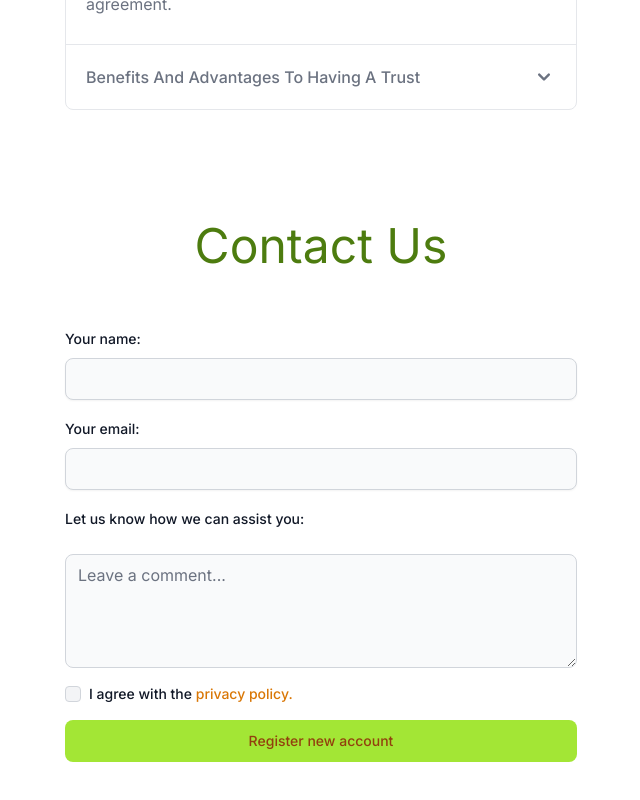
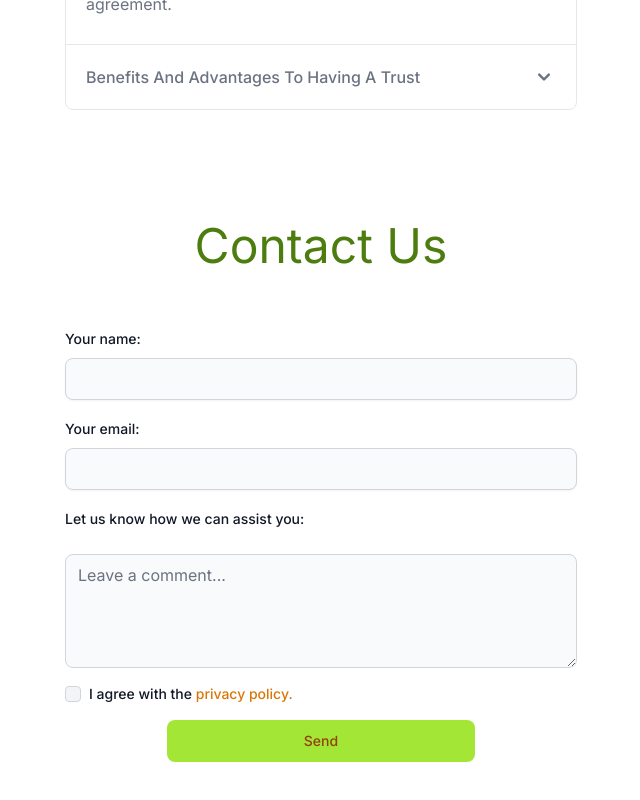
Before and after one commit to AnthonyGKruger/Mumbi-Trust-Administrators, a Next.js app: page / in a window 1280 px wide. Shown: the part 4201-5001 px from the top of the page, without its empty margins (319-959 px from the left). Built offline with nearby package versions, Linux system fonts and the light colour scheme.

Commit message:
working on styling

```diff
--- a/src/components/UI/Map.js
+++ b/src/components/UI/Map.js
@@ -4,15 +4,15 @@ const Map = () => {
 	return (
 		<>
 			<Heading content="Our Office Location:" />
-      <div className={`h-96 mx-5 my-14 xl:mx-96 lg:mx-52 md:mx-16`}>
+      <div className={`h-96 mx-5 my-14 xl:mx-96 lg:mx-52 md:mx-16 shadow`}>
         <iframe
 				src="https://www.google.com/maps/embed?pb=!1m18!1m12!1m3!1d3589.045649652699!2d28.124565999999994!3d-25.9008698!2m3!1f0!2f0!3f0!3m2!1i1024!2i768!4f13.1!3m3!1m2!1s0x1e956547e5d61ea9%3A0xc59685658397e7e4!2s70%20Markotter%20St%2C%20The%20Reeds%2C%20Centurion%2C%200061!5e0!3m2!1sen!2sza!4v1684810212658!5m2!1sen!2sza"
 				width="100%"
 				height="100%"
 				style={{border:"0"}}
-				allowfullscreen=""
+				allowFullScreen=""
 				loading="lazy"
-				referrerpolicy="no-referrer-when-downgrade"
+				referrerPolicy="no-referrer-when-downgrade"
 			></iframe>
       </div>
 
--- /dev/null
+++ b/src/pages/404.js
@@ -0,0 +1,5 @@
+const Error = () => {
+	return;
+};
+
+export default Error;
--- a/src/pages/ContactUs.js
+++ b/src/pages/ContactUs.js
@@ -2,11 +2,19 @@ import Heading from "@/components/UI/Heading";
 import { Checkbox, TextInput, Label, Button, Textarea } from "flowbite-react";
 
 const ContactUs = () => {
+
+	const onSubmitHandler = (event) => {
+		event.preventDefault();
+		console.log('handler')
+		// get validation functions working/ get new template working for emails/ get styling right/
+	}
+
+
 	return (
 		<>
 			<Heading content="Contact Us" />
 			<div className="mx-5 my-14 xl:mx-96 lg:mx-52 md:mx-16">
-				<form className="flex flex-col gap-4">
+				<form className="flex flex-col gap-4" onSubmit={onSubmitHandler}>
 					<div>
 						<div className="mb-2 block">
 							<Label htmlFor="name" value="Your name:" />
@@ -22,7 +30,10 @@ const ContactUs = () => {
 					</div>
 
 					<div className="mb-2 block">
-						<Label htmlFor="comment" value="Let us know how we can assist you:" />
+						<Label
+							htmlFor="comment"
+							value="Let us know how we can assist you:"
+						/>
 					</div>
 					<Textarea
 						id="comment"
@@ -32,7 +43,7 @@ const ContactUs = () => {
 					/>
 
 					<div className="flex items-center gap-2">
-						<Checkbox id="agree" required/>
+						<Checkbox id="agree" required />
 						<Label htmlFor="agree">
 							I agree with the{" "}
 							<a
@@ -44,7 +55,12 @@ const ContactUs = () => {
 						</Label>
 					</div>
 
-					<Button className="bg-lime-400 hover:bg-lime-600 text-amber-800 hover:text-amber-400" type="submit">Register new account</Button>
+					<Button
+						className="bg-lime-400 hover:bg-lime-600 text-amber-800 hover:text-amber-400 w-3/5 mx-auto"
+						type="submit"
+					>
+						Send
+					</Button>
 				</form>
 			</div>
 		</>
--- a/src/pages/Services.js
+++ b/src/pages/Services.js
@@ -77,7 +77,7 @@ const Services = () => {
 	return (
 		<>
 			<Heading content="Services" />
-			<div className="mx-7 mt-10 grid  grid-cols-1 gap-x-8 gap-y-16   sm:mt-16  lg:mx-7 lg:max-w-none lg:grid-cols-3">
+			<div className="mx-7 mt-10 grid  grid-cols-1 gap-x-8 gap-y-16  md:mx-14  sm:mt-16  lg:mx-7 lg:max-w-none lg:grid-cols-3">
 				{mappedServices}
 			</div>
 		</>
--- a/src/pages/_document.js
+++ b/src/pages/_document.js
@@ -3,7 +3,9 @@ import { Html, Head, Main, NextScript } from "next/document";
 const Document = () => {
 	return (
 		<Html lang="en">
-			<Head/>
+			<Head>
+				<link rel="shortcut icon" href="/media/images/MTA_logo.png" />
+			</Head>
 			<body>
 				<Main />
 				<NextScript />
```
Also changed, not shown: src/components/UI/Footer.js (added).
